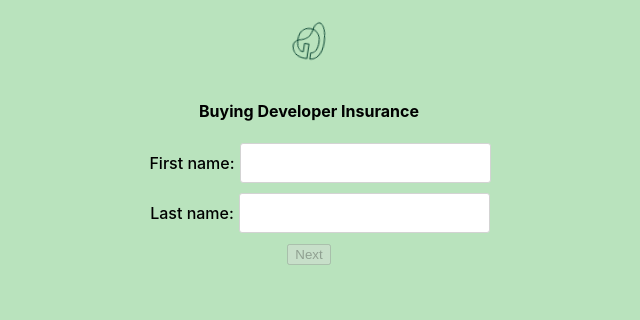
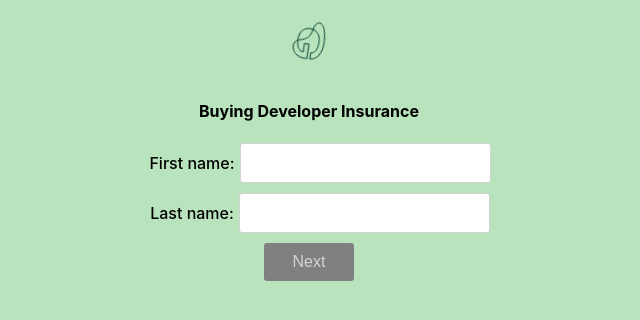
Before and after one commit to MeryFunny/buyflow, a React (Create React App) app: page /buy/insurance_dev in a window 1280 px wide. Shown: the top 320 px of the page, without its empty margins (331-971 px from the left). Built offline with nearby package versions, Linux system fonts and the light colour scheme.

Commit message:
- Add styling for buttons

```diff
--- a/src/buyflow/FlowStep.tsx
+++ b/src/buyflow/FlowStep.tsx
@@ -3,6 +3,7 @@ import FromGroup from '../forms/FormGroup';
 import { getDefaultFormData, getDefaultFormState, getInputComponentByType } from '../utils/form.utils';
 import { IFormGroup } from '../forms/IFormGroup';
 import { IFormData } from '../forms/IFormData';
+import { CSS_CLASSES } from '../styles/cssClasses.contants';
 
 interface IFlowStepProps {
     formGroupConfigs: IFormGroup[],
@@ -53,6 +54,7 @@ const FlowStep: React.FC<IFlowStepProps> = ({ formGroupConfigs, onNext }) => {
     return <>
         { renderFormGroups() }
         <button
+            className={ `${ CSS_CLASSES.BUTTON } ${ CSS_CLASSES.BUTTON_PRIMARY }`}
             disabled={ !isFormValid() }
             onClick={ () => onNext(formData) }>
             Next
--- /dev/null
+++ b/src/styles/button.css
@@ -0,0 +1,37 @@
+.button {
+    padding: 10px 5px;
+    outline: none;
+    min-width: 90px;
+    font-size: 16px;
+    cursor: pointer;
+    border-radius: 3px;
+    border-width: 1px;
+    border-color: rgb(0, 61, 43);
+    color: rgb(0, 61, 43);
+    transition: border-color, color 200ms linear 0s;
+}
+
+.button:hover {
+    border-color: rgb(2, 99, 71);
+    color: rgb(2, 99, 71);
+    transition: border-color, color 200ms linear 0s;
+}
+
+.button.button-primary {
+    background-color: rgb(0, 61, 43);
+    color: white;
+    border: none;
+}
+
+button:disabled,.button:disabled:hover, .button.button-primary:disabled, .button.button-primary:disabled:hover {
+    cursor: not-allowed;
+    background-color: gray;
+    color: lightgray;
+    border: none;
+}
+
+.button.button-primary:disabled:hover {
+    background-color: gray;
+    color: lightgray;
+    border: none;
+}
--- a/src/styles/cssClasses.contants.js
+++ b/src/styles/cssClasses.contants.js
@@ -1,5 +1,7 @@
 export const CSS_CLASSES = {
   FORM_GROUP: 'form-group',
   FORM_GROUP_LABEL: 'form-group-label',
-  INPUT: 'input'
+  INPUT: 'input',
+  BUTTON: 'button',
+  BUTTON_PRIMARY: 'button-primary',
 }
--- a/src/styles/index.js
+++ b/src/styles/index.js
@@ -1 +1,2 @@
 import './form.css'
+import './button.css'
```
